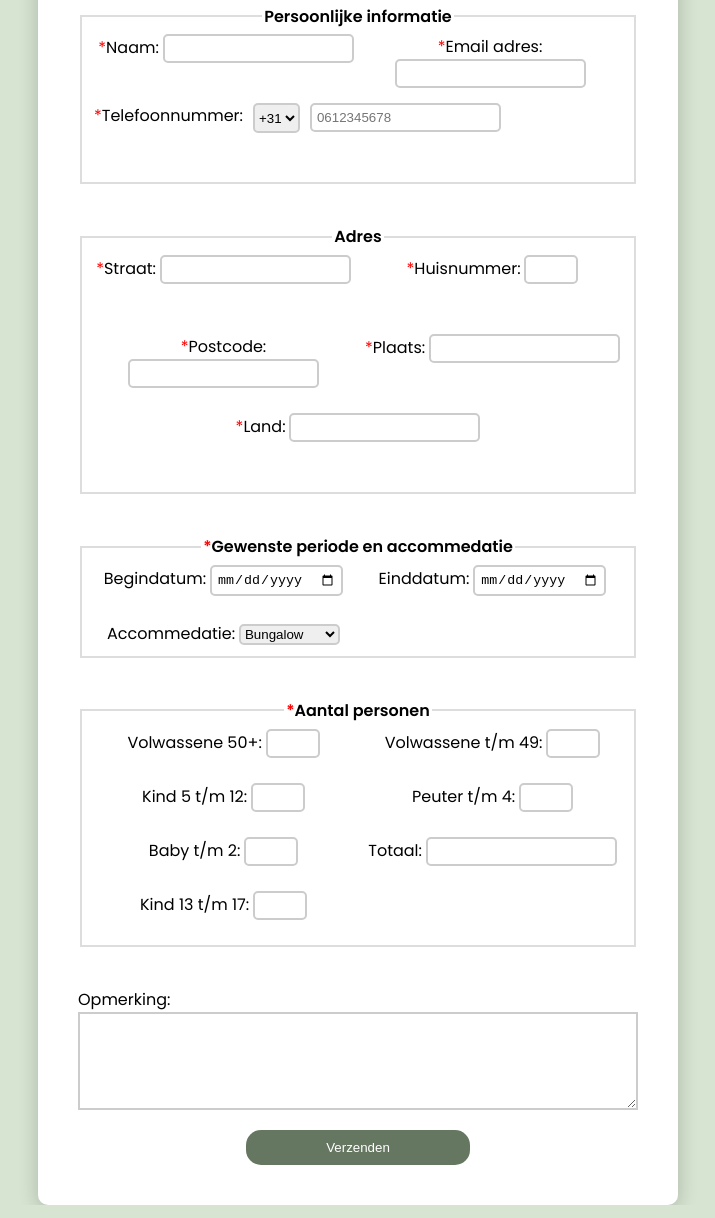
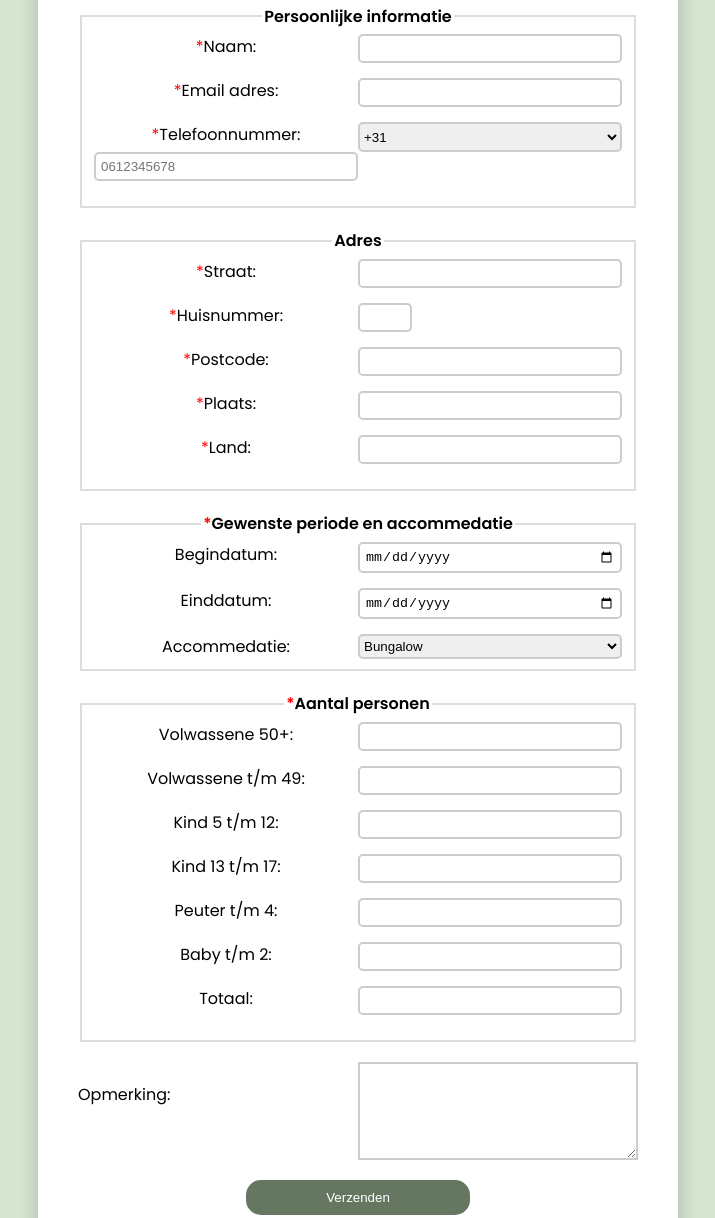
Before and after one commit to lt4409/Website, a plain HTML site: page Pages/Chalet/Pages/form.html in a window 1280 px wide. Shown: the part 360-1578 px from the top of the page, without its empty margins (282-997 px from the left). Drawn offline with Linux system fonts and the light colour scheme.

Commit message:
Added the classes together for form-group

```diff
--- a/Pages/Chalet/Pages/form.html
+++ b/Pages/Chalet/Pages/form.html
@@ -9,18 +9,13 @@
         body {
             background-color: #d7e4d1;
             margin: 0;
-            display: flex;
-            flex-direction: column;
-            align-items: center;
             height: 100vh;
             overflow-y: auto;
             width: 100%;
             font-family: 'Poppins', sans-serif;
-        }
-
-        form {
             display: flex;
             flex-direction: column;
+            align-items: center;
         }
 
         input {
@@ -29,18 +24,6 @@
             border-radius: 5px;
             width: auto;
             cursor: pointer;
-        }
-
-        body {
-            background-color: #d7e4d1;
-            margin: 0;
-            display: flex;
-            flex-direction: column;
-            align-items: center;
-            height: 100vh;
-            overflow-y: auto;
-            width: 100%;
-            font-family: 'Poppins', sans-serif;
         }
 
         .required {
@@ -57,12 +40,21 @@
 
         form {
             background-color: white;
-            display: flex;
             border-radius: 10px;
             box-sizing: border-box;
             padding: 40px;
             box-shadow: 0px 4px 20px rgba(0, 0, 0, 0.2);
             border-top: 20px solid rgb(102, 119, 97);
+        }
+
+        @media (min-width: 720px) {
+            .form-group {
+                display: grid;
+                grid-template-columns: 1fr 1fr;
+            }
+        }
+
+        .form-group {
 
         }
 
@@ -84,11 +76,6 @@
             font-weight: bold;
         }
 
-        .telephone-container {
-            display: flex;
-            flex-direction: row;
-            gap: 10px;
-        }
 
         .title-container .form-container {
             box-sizing: border-box;
@@ -222,11 +209,6 @@
             width: 100%;
         }
 
-        .personal-info {
-            display: flex;
-            flex-direction: row;
-        }
-
         option {
             width: 20%;
         }
@@ -237,110 +219,6 @@
 
         select {
             border-radius: 5px;
-        }
-
-        .personal-info {
-            display: grid;
-            grid-template-columns: 1fr 1fr;
-            grid-template-rows: 1fr 1fr;
-            grid-template-areas:
-            "name email-adress"
-            "telephone-number telephone-number";
-        }
-
-        .personal-info > .name {
-            grid-area: name;
-        }
-
-        .personal-info > .email-adress {
-            grid-area: email-adress;
-        }
-
-        .personal-info > .telephone-number {
-            grid-area: telephone-number;
-        }
-
-       .adress {
-            display: grid;
-            gap: 10px;
-            grid-template-columns: 1fr 1fr;
-            grid-template-rows: 1fr 1fr 1fr;
-            grid-template-areas:
-            "street housenumber"
-            "postcode plaats"
-            "land land";
-        }
-
-        .adress > .street {
-            grid-area: street;
-        }
-
-        .adress > .housenumber {
-            grid-area: housenumber;
-        }
-
-       .adress > .postcode {
-            grid-area: postcode;
-        }
-
-        .adress > .plaats {
-            grid-area: plaats;
-        }
-
-       .adress > .land {
-            grid-area: land;
-            margin-left: 0;
-        }
-
-        .wanted-period {
-            display: grid;
-            gap: 10px;
-            grid-template-columns: 1fr 1fr;
-            grid-template-areas: "start-date end-date";
-        }
-
-        .wanted-period > .start-date {
-            grid-area: start-date;
-        }
-
-        .wanted-period > .end-date {
-            grid-area: end-date;
-        }
-
-        .amnt-prs {
-            display: grid;
-            gap: 10px;
-            grid-template-columns: 1fr 1fr;
-            grid-template-rows: 1fr 1fr 1fr;
-            grid-template-areas:
-            "adults-above-fifty adults-under-fifty"
-            "child-till-twelve toddler-till-four"
-            "baby-till-two total"
-            ;
-        }
-
-        .amnt-prs > .adults-above-fifty {
-            grid-area: adults-above-fifty;
-        }
-
-        .amnt-prs > .adults-under-fifty {
-            grid-area: adults-under-fifty;
-        }
-
-        .amnt-prs > .child-till-twelve {
-            grid-area: child-till-twelve;
-        }
-
-        .amnt-prs > .toddler-till-four {
-            grid-area: toddler-till-four;
-        }
-
-        .amnt-prs > .baby-till-two {
-            grid-area: baby-till-two;
-        }
-
-        .amnt-prs > .total {
-            grid-area: total;
         }
 
     </style>
@@ -372,17 +250,16 @@
                 <input type="hidden" name="_autoresponse" value="Uw formulier is verzonden. Hier is een kopie van uw antwoorden.">
                 <fieldset class="personal-info">
                     <legend>Persoonlijke informatie</legend>
-                 <div class="name">
+                    <div class="form-group name">
                         <label for="name"><span class="required">*</span>Naam:</label>
                         <input type="text" name="name" id="name" required>
                     </div>
-                 <div class="email-adress">
+                    <div class="form-group email-adress">
                         <label for="email-adress"><span class="required">*</span>Email adres:</label>
                         <input type="email" name="email" id="email-adress" required>
                     </div>
 
-                 <div class="telephone-number">
-                     <div class="telephone-container">
+                    <div class="form-group telephone-number">
                         <label for="selecter"><span class="required">*</span>Telefoonnummer:</label>
                         <select name="Land_telefoonnummer" id="selecter">
                             <option value="Nederland (+31)" selected>+31</option>
@@ -392,33 +269,31 @@
                         </select>
                         <input name="telefoonnummer" type="tel" id="telephone-number" placeholder="0612345678" minlength="10" maxlength="10">
                     </div>
-                    </div>
-
                 </fieldset>
 
                 <fieldset class="adress">
                     <legend>Adres</legend>
-                 <div class="street">
+                    <div class="form-group street">
                         <label for="street"><span class="required">*</span>Straat:</label>
                         <input name="straat" type="text" id="street" required>
                     </div>
 
-                 <div class="housenumber">
+                    <div class="form-group housenumber">
                         <label for="ammount"><span class="required">*</span>Huisnummer:</label>
                         <input name="huisnummer" type="text" id="ammount" min="1">
                     </div>
 
-                 <div class="postcode">
+                    <div class="form-group postcode">
                         <label for="postcode"><span class="required">*</span>Postcode:</label>
                         <input name="postcode" type="text" id="postcode">
                     </div>
 
-                 <div class="plaats">
+                    <div class="form-group plaats">
                         <label for="city"><span class="required">*</span>Plaats:</label>
                         <input name="plaats" type="text" id="city">
                     </div>
 
-                 <div class="land">
+                    <div class="form-group land">
                         <label for="country"><span class="required">*</span>Land:</label>
                         <input name="land" type="text" id="country">
                     </div>
@@ -426,16 +301,16 @@
 
                <fieldset class="wanted-period">
                     <legend><span class="required">*</span>Gewenste periode en accommedatie</legend>
-                 <div class="start-date">
+                    <div class="form-group start-date">
                         <label for="start-date">Begindatum:</label>
                         <input name="begindatum" type="date" id="start-date"required>
                     </div>
 
-                 <div class="end-date">
+                    <div class="form-group end-date">
                         <label for="end-date">Einddatum:</label>
                         <input name="einddatum" type="date" id="end-date" required>
                     </div>
-                 <div>
+                    <div class="form-group accommedatie">
                         <label for="accommedatie">Accommedatie:</label>
                         <select name="accommedatie" id="accommedatie">
                             <option value="Bungalow">Bungalow</option>
@@ -448,43 +323,46 @@
                <fieldset class="amnt-prs">
                     <legend><span class="required">*</span>Aantal personen</legend>
 
-                 <div class="adults-above-fifty">
+                    <div class="form-group adults-above-fifty">
                         <label for="ammount">Volwassene 50+:</label>
                         <input name="Volwassene 50+" type="number" id="adults-above-fifty" max="4" min="0">
                     </div>
 
-                 <div class="adults-under-fifty">
+                    <div class="form-group adults-under-fifty">
                         <label for="ammount">Volwassene t/m 49:</label>
                         <input name="Volwassenen t/m 49" type="number" id="adults-under-fifty" max="4" min="0">
                     </div>
 
-                 <div class="child-till-twelve">
+                    <div class="form-group child-till-twelve">
                         <label for="ammount">Kind 5 t/m 12:</label>
                         <input name="Kind 5 t/m 12" type="number" id="child-till-twelve" max="3" min="0">
                     </div>
-                 <div class="child-till-eighteen">
+
+                    <div class="form-group child-till-eighteen">
                         <label for="ammount">Kind 13 t/m 17:</label>
                         <input name="Kind 13 t/m 17" type="number" id="child-till-eighteen" max="3" min="0">
                     </div>
 
-                 <div class="toddler-till-four">
+                    <div class="form-group toddler-till-four">
                         <label for="ammount">Peuter t/m 4:</label>
                         <input name="Peuter t/m 4" type="number" id="toddler-till-four" max="3" min="0">
                     </div>
 
-                 <div class="baby-till-two">
+                    <div class="form-group  baby-till-two">
                         <label for="ammount">Baby t/m 2:</label>
                         <input name="Baby t/m 2" type="number" id="baby-till-two" max="3" min="0">
                     </div>
 
-                 <div class="total">
+                    <div class="form-group total">
                         <label>Totaal:</label>
                         <input name="totaal" id="total">
                     </div>
                </fieldset>
 
+               <div class="form-group">
                     <label class="text-box-label" for="text-box">Opmerking:</label>
                     <textarea name="Opmerkingen" rows="6" name="text-box" id="text-box" maxlength="400"></textarea>
+                </div>
 
                 <div class="btn-container">
                     <button type="submit">Verzenden</button>
```
Lines whose indentation alone changed are shown as unchanged.
